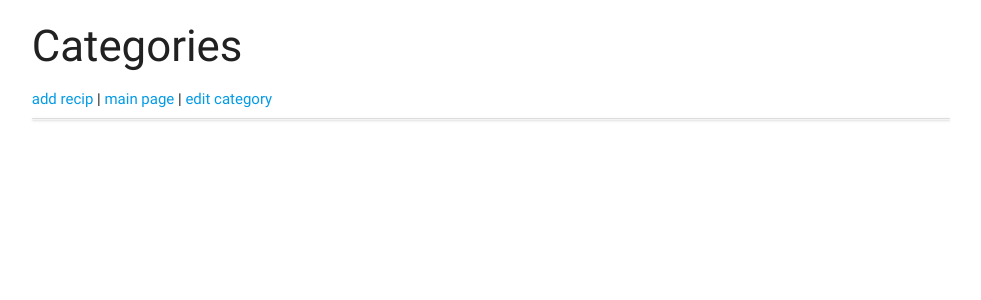
After one commit to pjachimowski/vegan-inspired, a Flask app: page /get_categories in a window 1280 px wide. The commit adds this page. Shown: the top 300 px of the page, without its empty margins (149-1130 px from the left). Run offline with Flask 2, Linux system fonts and the light colour scheme; data that the repository does not hold is empty; some libraries are stand-ins or nearby versions.

Commit message:
edit and delete cotegory does not work yet

```diff
--- a/app.py
+++ b/app.py
@@ -35,6 +35,47 @@ def edit_recip(recip_id):
     return render_template('editrecip.html', recip=the_recip,
                            categories=all_categories)
 
+@app.route('/update_recip/<recip_id>', methods=["POST"])
+def update_recip(recip_id):
+    recip = mongo.db.recip
+    recip.update( {'_id': ObjectId(recip_id)},
+    {
+        'recip_name':request.form.get('task_name'),
+        'category_name':request.form.get('category_name'),
+        'recip_description': request.form.get('task_description'),
+        'gluten_free':request.form.get('gluten_free')
+    })
+    return redirect(url_for('get_recip'))
+
+@app.route('/delete_recip/<recip_id>')
+def delete_recip(recip_id):
+    mongo.db.recip.remove({'_id': ObjectId(recip_id)})
+    return redirect (url_for('get_recips'))
+
+@app.route('/get_categories')
+def get_categories():
+    return render_template('categories.html',
+    categories=mongo.db.categories.find())
+
+@app.route('/edit_category/<category_id>')
+def edit_category(category_id):
+    return render_template('editcategory.html',
+                           category=mongo.db.categories.find_one(
+                           {'_id': ObjectId(category_id)}))
+
+
+@app.route('/update_category/<category_id>', methods=['POST'])
+def update_category(category_id):
+    mongo.db.categories.update(
+        {'_id': ObjectId(category_id)},
+        {'category_name': request.form.get('category_name')})
+    return redirect(url_for('get_categories'))
+
+@app.route('/delete_category/<category_id>')
+def delete_category(category_id):
+    mongo.db.categories.remove({'_id': ObjectId(category_id)})
+    return redirect(url_for('get_categories'))
+
 
 if __name__ == '__main__':
     app.run(host=os.environ.get('IP'),
--- a/templates/addrecip.html
+++ b/templates/addrecip.html
@@ -2,6 +2,7 @@
 <h3>Add Recip</h3>
 <section>
 	<a href="{{ url_for('get_recips') }}">main page</a>
+    <a href="{{ url_for('get_categories') }}">categories</a>
 </section>
 <div class="row">
 	<form action="{{ url_for('insert_recip') }}" method="POST" class="col s12">
--- /dev/null
+++ b/templates/categories.html
@@ -0,0 +1,24 @@
+{% extends 'base.html' %} {% block content %}
+
+<div class="row">
+	<h3> Categories</h3>
+	<section>
+		<a href="{{ url_for('add_recips') }}">add recip</a> |
+        <a href="{{ url_for('get_recips') }}">main page</a> |
+        <a href="{{ url_for('edit_category') }}">edit category</a>
+	</section>
+	<div clasd="row">
+		<ul class="collapsible" data-collapsible="accordion">
+			{% for category in categories %}
+			<li>
+				 <a href="{{url_for('delete_category', category_id=category._id)}}" class="waves-effect waves-light btn btn_small">Del</a>
+				<a href="{{url_for('edit_category', category_id=category._id)}}" class="waves-effect waves-light btn btn_small blue">Edit</a>
+				<div class="recip_header col s9">
+					<strong>{{category.category_name}}</strong>
+				</div>
+			</li>
+			{% endfor %}
+		</ul>
+	</div>
+</div>
+{% endblock %}
--- a/templates/editrecip.html
+++ b/templates/editrecip.html
@@ -1,7 +1,8 @@
 {% extends 'base.html' %} {% block content %}
 <h3>Edit Recip</h3>
 <section>
-	<a href="{{ url_for('get_recips') }}">main page</a>
+	<a href="{{ url_for('get_recips') }}">main page</a> |
+    <a href="{{ url_for('edit_category') }}">edit category</a>
 </section>
 <div class="row">
 	<form action="{{ url_for('insert_recip') }}" method="POST" class="col s12">
--- a/templates/recips.html
+++ b/templates/recips.html
@@ -1,6 +1,8 @@
 {% extends 'base.html' %} {% block content %}
 <section>
-	<a href="{{ url_for('add_recips') }}">Add recip</a>
+	<a href="{{ url_for('add_recips') }}">add recip</a>|
+    <a href="{{ url_for('get_categories') }}">categories</a> |
+    <a href="{{ url_for('edit_category') }}">edit category</a>
 </section>
 <div clasd="row">
 	<ul class="collapsible" data-collapsible="accordion">
@@ -12,7 +14,7 @@
 				</div>
 				<div class="col s2">
 					<div class="inline_actions">
-                    <!-- href="{{url_for('edit_recip', recip_id=recipe._id)}}" -->
+                        <a href="{{url_for('delete_recip', recip_id=recipe._id)}}" class="waves-effect waves-light btn btn_small red">Delete</a>
 						<a href="{{url_for('edit_recip', recip_id=recipe._id)}}" class="waves-effect waves-light btn btn_small blue">Edit</a>
 					</div>
 				</div>
```
Also changed, not shown: templates/editcategory.html (added, +26 -0 lines).
